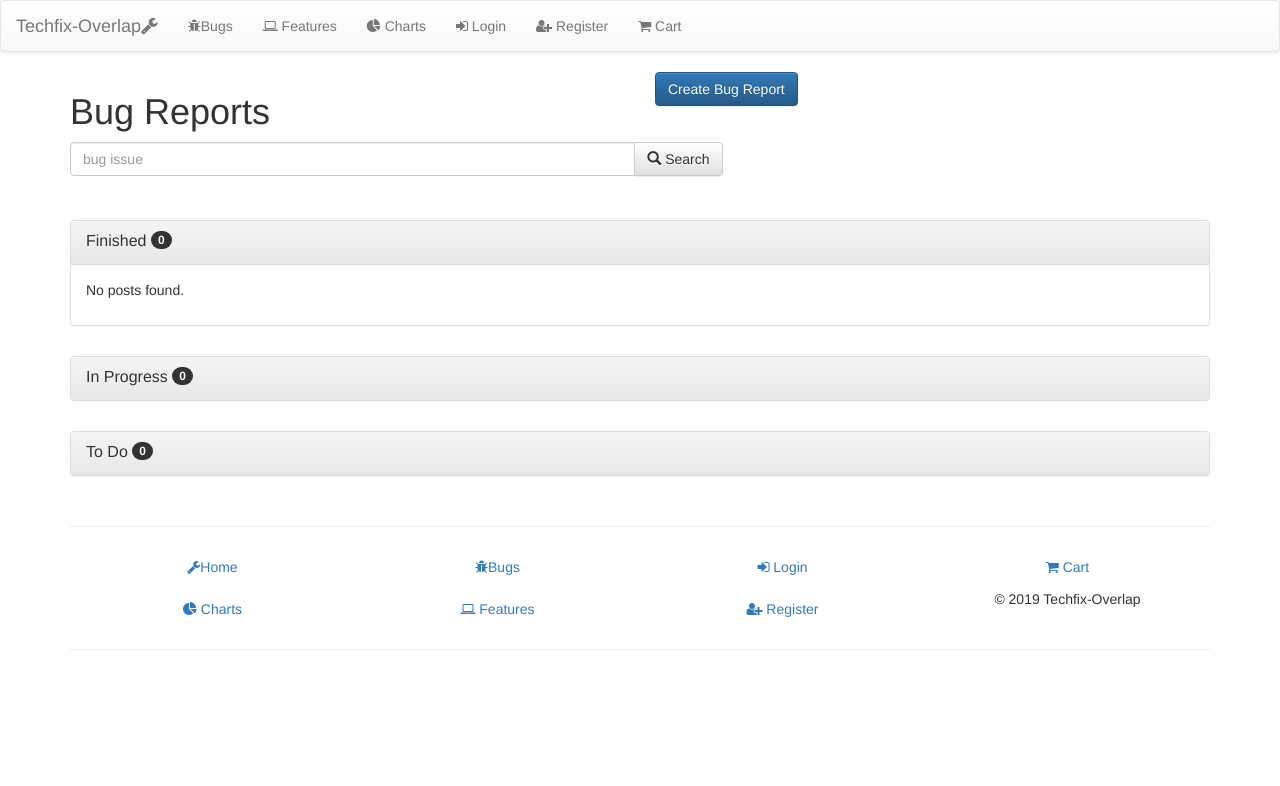
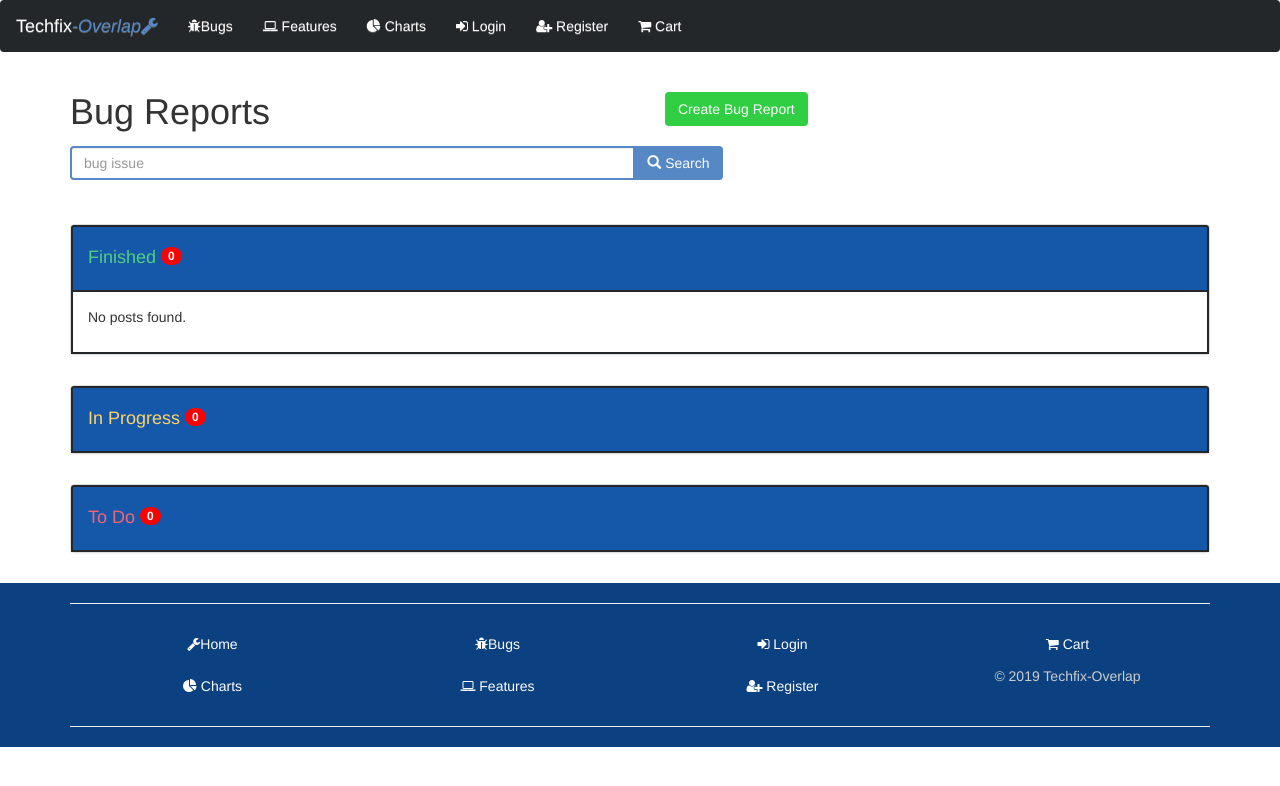
Before and after one commit to TommyJackson85/techfix_overlap, a Django app: page /bugs/ in a window 1280 px wide. Shown: the top 786 px of the page. Run offline with Django 3.2, Linux system fonts and the light colour scheme; data that the repository does not hold is empty; some libraries are stand-ins or nearby versions.

Commit message:
set up SASS and css files for sass. styled the nav bar, footer bugposts and bugpostdetails page

```diff
--- a/bugs/templates/bugposts.html
+++ b/bugs/templates/bugposts.html
@@ -8,7 +8,7 @@
         <h1>Bug Reports</h1>
     </div>
     <div class="col-xs-12 col-sm-6">
-        <button type="button" class="btn btn-primary" href="{% url 'new_bug_post' %}">Create Bug Report</button>
+        <button type="button" class="btn new_bug_post_button" href="{% url 'new_bug_post' %}">Create Bug Report</button>
     </div>
     <div class="col-xs-12 col-sm-10 col-md-8 col-lg-7 search_bar">
 
@@ -16,7 +16,7 @@
             <div class="input-group">
                 <input type="text" class="form-control" placeholder="bug issue" name="q">
                 <span class="input-group-btn">
-                    <button type="search" class="btn btn-default"><span class="glyphicon glyphicon-search"></span> Search</button>
+                    <button type="search" class="btn search_button"><span class="glyphicon glyphicon-search"></span> Search</button>
                 </span>
             </div><!-- /input-group -->
         </form>
@@ -27,13 +27,18 @@
 {% block content %}
 <div class="panel-group" id="accordion" role="tablist" aria-multiselectable="true">
   <div class="panel panel-default">
-    <div class="panel-heading" role="tab" id="headingOne">
-      <h4 class="panel-title">
-        <a role="button" data-toggle="collapse" data-parent="#accordion" href="#collapseOne" aria-expanded="true" aria-controls="collapseOne">
-          Finished <label class="badge badge-warning">{{ done_count }}</label>
-        </a>
+    <a class="collapsed" role="button" data-toggle="collapse" data-parent="#accordion" href="#collapseOne" aria-expanded="true" aria-controls="collapseOne">
+        <div class="dark_blue_heading" role="tab" id="headingOne">
+            <h4 class="green_text">
+                  Finished
+                {% if done_count > 0 %}
+                    <label class="badge badge-positive">{{ done_count }}</label>
+                {% else %}
+                    <label class="badge badge-negative">{{ done_count }}</label>
+                {% endif %}
             </h4>
         </div>
+    </a>
 
     <div id="collapseOne" class="panel-collapse collapse in" role="tabpanel" aria-labelledby="headingOne">
       <div class="panel-body">
@@ -41,7 +46,7 @@
         {% for bug_post in bug_posts %}
         {% if bug_post.status == "Done"%}
         <div class="col-xs-12 col-sm-4 col-md-3 ticket">
-            <div class="panel panel-success">
+            <div class="panel panel_done">
                 <div class="panel-heading">
                     <p>{{ bug_post.title|slice:":25" }}<p>
                     <p><span class="glyphicon glyphicon-wrench" aria-hidden="true"></span> <span class="boldtext">Status:</span> {{ bug_post.status }}</p>
@@ -52,13 +57,13 @@
                     {% if bug_post.user == user %}
                     <p><span class="boldtext">This is your post!</span></p>
                         {% if bug_post.status == "To Do" %}
-                        <a href="{% url 'edit_bug_post' bug_post.id %}" class="btn btn-default">Edit</a>
-                        <a href="{% url 'delete_bug_post' bug_post.id %}" class="btn btn-default">Delete</a>
+                        <a href="{% url 'edit_bug_post' bug_post.id %}" class="btn">Edit</a>
+                        <a href="{% url 'delete_bug_post' bug_post.id %}" class="btn">Delete</a>
                         {% endif %}
                     {% else %}
                     <p><span class="glyphicon glyphicon-user" aria-hidden="true"></span> <span class="boldtext">Author: {{ bug_post.user|slice:":7" }}</p>
                     {% endif %}
-                    <a href="{% url 'bug_post_detail' bug_post.id %}"  class="btn btn-default">View</a>
+                    <a href="{% url 'bug_post_detail' bug_post.id %}"  class="btn">View</a>
                     <p><span class="boldtext">Published:</span> {{ bug_post.published_date }} </p>
                 </div>
             </div>
@@ -73,20 +78,25 @@
   </div>
 
   <div class="panel panel-default">
-    <div class="panel-heading" role="tab" id="headingTwo">
-      <h4 class="panel-title">
     <a class="collapsed" role="button" data-toggle="collapse" data-parent="#accordion" href="#collapseTwo" aria-expanded="false" aria-controls="collapseTwo">
-          In Progress <label class="badge badge-warning">{{ doing_count }}</label>
-        </a>
+        <div class="dark_blue_heading" role="tab" id="headingTwo">
+            <h4 class="yellow_text">
+                In Progress
+                {% if doing_count > 0 %}
+                <label class="badge badge-positive">{{ doing_count }}</label>
+                {% else %}
+                <label class="badge badge-negative">{{ doing_count }}</label>
+                {% endif %}
             </h4>
         </div>
+    </a>
     <div id="collapseTwo" class="panel-collapse collapse" role="tabpanel" aria-labelledby="headingTwo">
       <div class="panel-body">
         {% if doing_count > 0 %}
         {% for bug_post in bug_posts %}
         {% if bug_post.status == "Doing"%}
         <div class="col-xs-12 col-sm-4 col-md-3 ticket">
-            <div class="panel panel-info">
+            <div class="panel panel_doing">
                 <div class="panel-heading">
                     <p>{{ bug_post.title|slice:":25" }}<p>
                     <p><span class="glyphicon glyphicon-wrench" aria-hidden="true"></span> <span class="boldtext">Status:</span> {{ bug_post.status }}</p>
@@ -97,13 +107,13 @@
                     {% if bug_post.user == user %}
                     <p><span class="boldtext">This is your post!</span></p>
                         {% if bug_post.status == "To Do" %}
-                        <a href="{% url 'edit_bug_post' bug_post.id %}" class="btn btn-default">Edit</a>
-                        <a href="{% url 'delete_bug_post' bug_post.id %}" class="btn btn-default">Delete</a>
+                        <a href="{% url 'edit_bug_post' bug_post.id %}" class="btn">Edit</a>
+                        <a href="{% url 'delete_bug_post' bug_post.id %}" class="btn">Delete</a>
                         {% endif %}
                     {% else %}
                     <p><span class="glyphicon glyphicon-user" aria-hidden="true"></span> <span class="boldtext">Author: {{ bug_post.user|slice:":7" }}</p>
                     {% endif %}
-                    <a href="{% url 'bug_post_detail' bug_post.id %}"  class="btn btn-default">View</a>
+                    <a href="{% url 'bug_post_detail' bug_post.id %}"  class="btn">View</a>
                     <p><span class="boldtext">Published:</span> {{ bug_post.published_date }} </p>
                 </div>
             </div>
@@ -116,21 +126,27 @@
       </div>
     </div>
   </div>
+
   <div class="panel panel-default">
-    <div class="panel-heading" role="tab" id="headingThree">
-      <h4 class="panel-title">
     <a class="collapsed" role="button" data-toggle="collapse" data-parent="#accordion" href="#collapseThree" aria-expanded="false" aria-controls="collapseThree">
-          To Do <label class="badge badge-warning">{{ to_do_count }}</label>
-        </a>
+        <div class="dark_blue_heading" role="tab" id="headingThree">
+            <h4 class="red_text">
+                To Do
+                {% if to_do_count > 0 %}
+                    <label class="badge badge-positive">{{ to_do_count }}</label>
+                {% else %}
+                    <label class="badge badge-negative">{{ to_do_count }}</label>
+                {% endif %}
           </h4>
         </div>
+    </a>
     <div id="collapseThree" class="panel-collapse collapse" role="tabpanel" aria-labelledby="headingThree">
         <div class="panel-body">
             {% if to_do_count > 0 %}
             {% for bug_post in bug_posts %}
             {% if bug_post.status == "To Do"%}
             <div class="col-xs-12 col-sm-4 col-md-3 ticket">
-                <div class="panel panel-danger">
+                <div class="panel panel_to_do">
                     <div class="panel-heading">
                         <p>{{ bug_post.title|slice:":25" }}<p>
                         <p><span class="glyphicon glyphicon-wrench" aria-hidden="true"></span> <span class="boldtext">Status:</span> {{ bug_post.status }}</p>
@@ -141,13 +157,13 @@
                         {% if bug_post.user == user %}
                         <p><span class="boldtext">This is your post!</span></p>
                             {% if bug_post.status == "To Do" %}
-                            <a href="{% url 'edit_bug_post' bug_post.id %}" class="btn btn-default">Edit</a>
-                            <a href="{% url 'delete_bug_post' bug_post.id %}" class="btn btn-default">Delete</a>
+                            <a href="{% url 'edit_bug_post' bug_post.id %}" class="btn">Edit</a>
+                            <a href="{% url 'delete_bug_post' bug_post.id %}" class="btn">Delete</a>
                             {% endif %}
                         {% else %}
                         <p><span class="glyphicon glyphicon-user" aria-hidden="true"></span> <span class="boldtext">Author: {{ bug_post.user|slice:":7" }}</p>
                         {% endif %}
-                        <a href="{% url 'bug_post_detail' bug_post.id %}"  class="btn btn-default">View</a>
+                        <a href="{% url 'bug_post_detail' bug_post.id %}"  class="btn">View</a>
                         <p><span class="boldtext">Published:</span> {{ bug_post.published_date }} </p>
                     </div>
                 </div>
--- a/static/css/custom.css
+++ b/static/css/custom.css
@@ -1,3 +1,150 @@
+/*---------------------------------base colors */
+/*
+Used this link to find variations of colors:
+http://paletton.com/?fbclid=IwAR2Zl09ucUxIJgPOQWO06EgyD4266xHb-S0gvsxDa66Pq0QKJfJIfg9K9Ps#uid=3000u0k00vK00++00RE01pI0hk6*/
+/*--------------------------------color variations*/
+.black_background {
+  background: #242729;
+}
+.black_background button {
+  background: #44494D !important;
+}
+
+.dark_blue_background {
+  background: #0B4181;
+}
+.dark_blue_background .link, .dark_blue_background a {
+  border-radius: 5px 5px 5px 5px;
+}
+.dark_blue_background li {
+  color: #CDCDCD;
+}
+.dark_blue_background a {
+  color: #fdfdfd;
+}
+.dark_blue_background a:hover {
+  background: #366FB3 !important;
+  color: #FFC63D;
+}
+
+.green_text {
+  color: #52CE80;
+}
+
+.yellow_text {
+  color: #FFD266;
+}
+
+.red_text {
+  color: #F96371;
+}
+
+.panel_done {
+  border-color: #31CE44;
+  background-color: #A5DCAC;
+}
+.panel_done .panel-heading {
+  color: #242729;
+  background-color: #52CE80;
+  border-color: #31CE44;
+}
+.panel_done .panel-body a {
+  color: #fdfdfd;
+  background-color: #366FB3;
+}
+.panel_done .panel-body a:hover {
+  background-color: #5588C5;
+}
+
+.panel_doing {
+  border-color: #FFC63D;
+  background-color: #FFE5A7;
+}
+.panel_doing .panel-heading {
+  color: #242729;
+  background-color: #FFD266;
+  border-color: #FFC63D;
+}
+.panel_doing .panel-body a {
+  color: #fdfdfd;
+  background-color: #366FB3;
+}
+.panel_doing .panel-body a:hover {
+  background-color: #5588C5;
+}
+
+.panel_to_do {
+  border-color: #F83B4D;
+  background-color: #F2A5AC;
+}
+.panel_to_do .panel-heading {
+  color: #242729;
+  background-color: #F96371;
+  border-color: #F83B4D;
+}
+.panel_to_do .panel-body a {
+  color: #fdfdfd;
+  background-color: #366FB3;
+}
+.panel_to_do .panel-body a:hover {
+  background-color: #5588C5;
+}
+
+.panel-default .panel-collapse {
+  border-style: solid;
+  border-width: 0 2px 2px 2px;
+  border-color: #242729;
+}
+.panel-default .dark_blue_heading {
+  background-image: none;
+  color: #fdfdfd !important;
+  background-color: #1558A9 !important;
+  padding: 10px 15px;
+  border-style: solid;
+  border-width: 2px;
+  border-color: #242729;
+  border-top-left-radius: 3px;
+  border-top-right-radius: 3px;
+}
+.panel-default .dark_blue_heading .badge-positive {
+  background-color: green;
+}
+.panel-default .dark_blue_heading .badge-negative {
+  background-color: red;
+}
+.panel-default .dark_blue_heading:hover {
+  background-image: none;
+  background-color: #5588C5 !important;
+}
+
+.navbar-collapse {
+  background: #44494D;
+  /*changes to black-blue for wider screens*/
+}
+.navbar-collapse button:hover, .navbar-collapse a:hover {
+  background: #61686D;
+}
+.navbar-collapse ul li a {
+  color: #fdfdfd;
+}
+.navbar-collapse ul li a:hover {
+  background: #61686D;
+}
+
+.nav-stacked li:hover {
+  background: #7295BF;
+}
+
+.white_text {
+  color: #fdfdfd !important;
+}
+.white_text em {
+  color: #5588C5 !important;
+}
+
+.navbar-toggle span {
+  background: #fdfdfd;
+}
 
 .panel-group .panel {
   margin-bottom: 30px !important;
@@ -7,6 +154,33 @@
   margin: 0 0 30px 0;
 }
 
+.new_bug_post_button {
+  margin: 20px 10px 20px 10px;
+  color: #fdfdfd;
+  background-color: #31CE44;
+}
+
+.new_bug_post_button:hover {
+  background-color: #52CE80;
+}
+
+.form-control {
+  border: 2px solid #5588C5;
+}
+
+.search_button {
+  color: #fdfdfd;
+  background-color: #5588C5;
+}
+
+.search_button:hover {
+  color: #FFC63D;
+  background-color: #7295BF;
+}
+
+.search_button:hover {
+  background-color: #7295BF;
+}
 
 .finished_bugs, .in_progress_bugs {
   background-color: red;
@@ -29,47 +203,93 @@
 }
 
 .edit_button, .delete_button, .vote_button {
+  background-color: #366FB3;
+  color: #fdfdfd;
   margin: 0 15px 15px 0;
 }
-.sticky_side_buttons{
+
+.edit_button:hover, .delete_button:hover, .vote_button:hover {
+  background-color: #5588C5;
+  color: #FFC63D;
+}
+
+.sticky_buttons {
   position: -webkit-sticky;
   position: sticky;
   top: 10;
   z-index: 10;
 }
-.sticky_side_buttons a {
+
+.sticky_buttons a {
+  background-color: #F83B4D;
+  color: #fdfdfd;
   margin: 0 0 15px 0;
 }
+
+.sticky_buttons a:hover {
+  background-color: #F96371;
+  color: #FFC63D;
+}
+
 .comment_form {
   top: 100;
   opacity: 1;
-  background-color: orange;
+  background-color: #1558A9;
   border-radius: 5px 5px 5px 5px;
 }
+
+.post_comment_form button {
+  background-color: #31CE44;
+  color: #fdfdfd;
+}
+
+.post_comment_form button:hover {
+  background-color: #52CE80;
+  color: #FFC63D;
+}
+
+.comment_form_toggle {
+  background-color: #F96371;
+  color: #fdfdfd;
+  margin: 10px 5px 10px 10px;
+}
+
+.comment_form_toggle:hover {
+  background-color: #F2A5AC;
+  color: #FFC63D;
+}
+
 .comments {
   background-color: yellow;
   border-radius: 0 0 5px 5px;
 }
 
-.comment_form_toggle {
-    margin: 10px 5px 10px 10px;
+/*-----------------------Charts CSS*/
+.average_graphs {
+  height: 490px;
 }
 
-
-/*-----------------------Charts CSS*/
-.average_graphs {
-    height: 490px
-}
 .average_graphs .graph {
   position: relative;
   height: 300px;
   /*height:60vh;
   width:120vw;*/
 }
+
 .vote_graphs {
   height: 420px;
 }
+
 .vote_graphs .graph {
   position: relative;
   height: 300px;
 }
+
+/*---------------------------------------------------------------media-queries*/
+@media only screen and (min-width: 768px) {
+  .navbar-collapse {
+    background: #242729;
+  }
+}
+
+/*# sourceMappingURL=custom.css.map */
--- a/templates/base.html
+++ b/templates/base.html
@@ -41,7 +41,7 @@
         </ul>
     </nav>-->
 
-<nav class="navbar navbar-default">
+<nav class="navbar black_background">
    <div class="container-fluid">
     <!-- Brand and toggle get grouped for better mobile display -->
     <div class="navbar-header">
@@ -51,7 +51,7 @@
         <span class="icon-bar"></span>
         <span class="icon-bar"></span>
       </button>
-      <a class="navbar-brand" href="{% url 'index' %}">Techfix-Overlap<i class="fa fa-wrench"></i></a>
+      <a class="navbar-brand white_text" href="{% url 'index' %}">Techfix<em>-Overlap<i class="fa fa-wrench"></i></em></a>
     </div>
 
     <!-- Collect the nav links, forms, and other content for toggling -->
@@ -92,7 +92,7 @@
 </div>
 {% block body_js %}
 {% endblock body_js %}
-<footer>
+<footer class="dark_blue_background">
     <!--
     Source:
     https://bootsnipp.com/snippets/xDM
@@ -103,31 +103,31 @@
             <div class="col-lg-12">
               <div class="col-md-3">
                 <ul class="nav nav-pills nav-stacked">
-                  <li><a href="{% url 'index' %}"><i class="fa fa-wrench"></i>Home</a></li>
-                  <li><a href="{% url 'get_charts' %}"><i class="fa fa-pie-chart"></i> Charts</a></li>
+                  <li class="link"><a href="{% url 'index' %}"><i class="fa fa-wrench"></i>Home</a></li>
+                  <li class="link"><a href="{% url 'get_charts' %}"><i class="fa fa-pie-chart"></i> Charts</a></li>
                 </ul>
               </div>
               <div class="col-md-3">
                 <ul class="nav nav-pills nav-stacked">
-                    <li><a href="{% url 'get_bug_posts' %}"><i class="fa fa-bug"></i>Bugs</a></li>
-                    <li><a href="{% url 'get_feature_posts' %}"><i class="fa fa-laptop"></i> Features</a></li>
+                    <li class="link"><a href="{% url 'get_bug_posts' %}"><i class="fa fa-bug"></i>Bugs</a></li>
+                    <li class="link"><a href="{% url 'get_feature_posts' %}"><i class="fa fa-laptop"></i> Features</a></li>
                 </ul>
               </div>
               <div class="col-md-3">
                 <ul class="nav nav-pills nav-stacked">
                     {% if user.is_authenticated %}
-                    <li><a href="{% url 'profile' %}"><i class="fa fa-user"></i> Profile</a></li>
-                    <li><a href="{% url 'logout' %}"><i class="fa fa-sign-out"></i>Logout</a></li>
+                    <li class="link"><a href="{% url 'profile' %}"><i class="fa fa-user"></i> Profile</a></li>
+                    <li class="link"><a href="{% url 'logout' %}"><i class="fa fa-sign-out"></i>Logout</a></li>
                     {% else %}
 
-                    <li><a href="{% url 'login' %}"><i class="fa fa-sign-in"></i> Login</a></li>
-                    <li><a href="{% url 'registration' %}"><i class="fa fa-user-plus"></i> Register</a></li>
+                    <li class="link"><a href="{% url 'login' %}"><i class="fa fa-sign-in"></i> Login</a></li>
+                    <li class="link"><a href="{% url 'registration' %}"><i class="fa fa-user-plus"></i> Register</a></li>
                     {% endif %}
                 </ul>
             </div>
             <div class="col-md-3">
                 <ul class="nav nav-pills nav-stacked">
-                    <li>
+                    <li class="link">
                         <a href="{% url 'view_cart' %}">
                             <i class="fa fa-shopping-cart"></i> Cart
                             {% if product_count > 0 %}
```
Also changed, not shown: bugs/templates/bugpostdetail.html (+9 -9 lines). Lines whose indentation alone changed are shown as unchanged.
